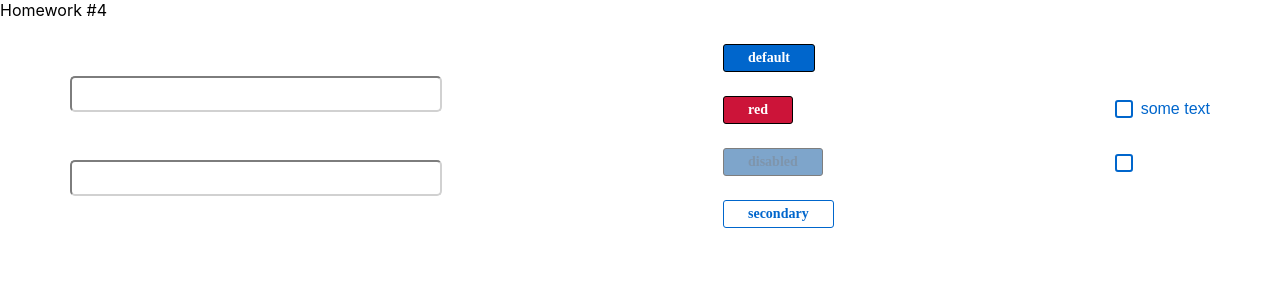
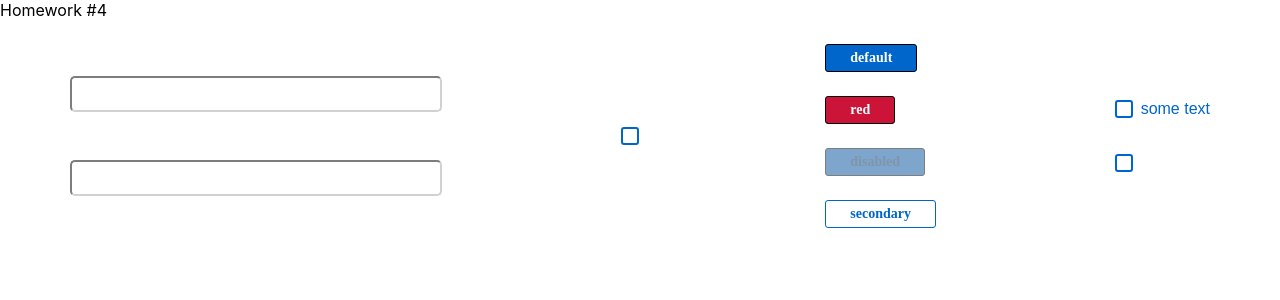
Before and after one commit to Dimaer77/chat-home-work, a React (Create React App) app: page / in a window 1280 px wide. Shown: the top 300 px of the page. Built offline with nearby package versions, Linux system fonts and the light colour scheme.

Commit message:
fix cheked

```diff
--- a/src/s2-homeworks/hw04/Stand.tsx
+++ b/src/s2-homeworks/hw04/Stand.tsx
@@ -7,6 +7,8 @@ import SuperButton from "./common/c2-SuperButton/SuperButton";
 const Stand = () => {
   const [stateForAllInputs, setValue] = useState<string>("");
   const [error, setError] = useState<string>("");
+
+  const [stateForAllCheckboxes, setChecked] = useState<boolean>(false);
 
   return (
     <div id={"hw4-stand"} className={s.stand}>
@@ -33,7 +35,11 @@ const Stand = () => {
           />
         </div>
       </div>
-
+      <SuperCheckbox
+        id={"hw4-super-checkbox-like-old"}
+        checked={stateForAllCheckboxes}
+        onChange={(e) => setChecked(e.currentTarget.checked)}
+      />
       <div className={s.buttons}>
         {/*обычная кнопка:*/}
         <div>
@@ -64,8 +70,8 @@ const Stand = () => {
         <div>
           <SuperCheckbox
             id={"hw4-super-checkbox-with-text"}
-            // checked={stateForAllCheckboxes}
-            // onChangeChecked={setChecked}
+            checked={stateForAllCheckboxes}
+            onChangeChecked={setChecked}
           >
             some text
           </SuperCheckbox>
@@ -74,8 +80,8 @@ const Stand = () => {
         <div>
           <SuperCheckbox
             id={"hw4-super-checkbox-like-old"}
-            // checked={stateForAllCheckboxes}
-            // onChange={(e) => setChecked(e.currentTarget.checked)}
+            checked={stateForAllCheckboxes}
+            onChange={(e) => setChecked(e.currentTarget.checked)}
           />
         </div>
       </div>
--- a/src/s2-homeworks/hw04/common/c3-SuperCheckbox/SuperCheckbox.tsx
+++ b/src/s2-homeworks/hw04/common/c3-SuperCheckbox/SuperCheckbox.tsx
@@ -2,7 +2,6 @@ import React, {
   ChangeEvent,
   DetailedHTMLProps,
   InputHTMLAttributes,
-  useState,
 } from "react";
 import s from "./SuperCheckbox.module.css";
 
@@ -27,10 +26,9 @@ const SuperCheckbox: React.FC<SuperCheckboxPropsType> = ({
 
   ...restProps // все остальные пропсы попадут в объект restProps
 }) => {
-  const [stateForAllCheckboxes, setChecked] = useState<boolean>(false);
-
   const onChangeCallback = (e: ChangeEvent<HTMLInputElement>) => {
-    setChecked(e.currentTarget.checked);
+    onChangeChecked?.(e.currentTarget.checked);
+    onChange?.(e);
   };
 
   const finalInputClassName = s.checkbox + (className ? " " + className : "");
@@ -41,7 +39,6 @@ const SuperCheckbox: React.FC<SuperCheckboxPropsType> = ({
         id={id}
         type={"checkbox"}
         onChange={onChangeCallback}
-        checked={stateForAllCheckboxes}
         className={finalInputClassName}
         {...restProps} // отдаём инпуту остальные пропсы если они есть (checked например там внутри)
       />
```
